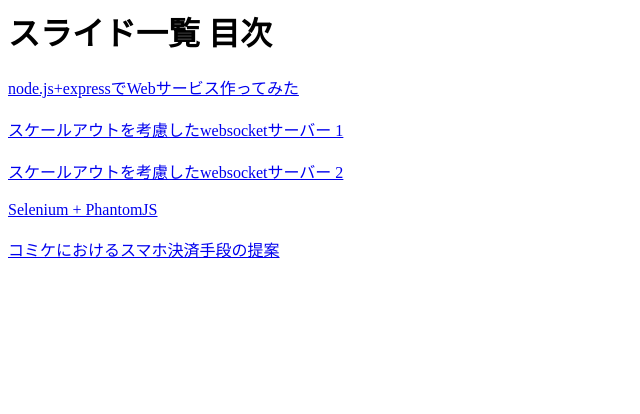
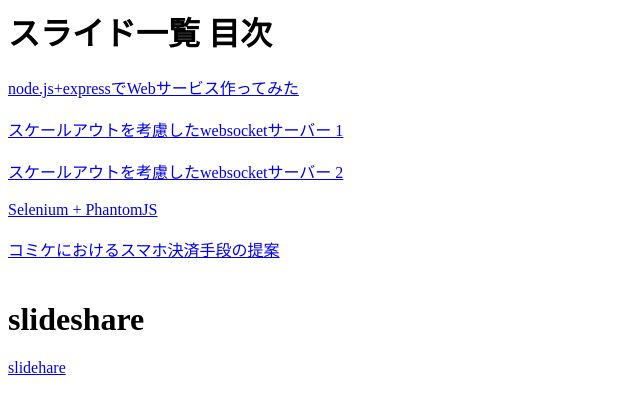
Before and after one commit to sairoutine/my-slides, a plain HTML site: page index.html in a window 1280 px wide. Shown: the whole page, without its empty margins (0-640 px from the left). Drawn offline with Linux system fonts and the light colour scheme.

Commit message:
Add: slideshare

```diff
--- a/index.html
+++ b/index.html
@@ -20,5 +20,8 @@
 		-->
 		<a href="./6/">コミケにおけるスマホ決済手段の提案</a><br />
 		<br />
+
+		<h1>slideshare</h1>
+		<a href="http://www.slideshare.net/sairoutine">slidehare</a>
 	</body>
 </html>
```
